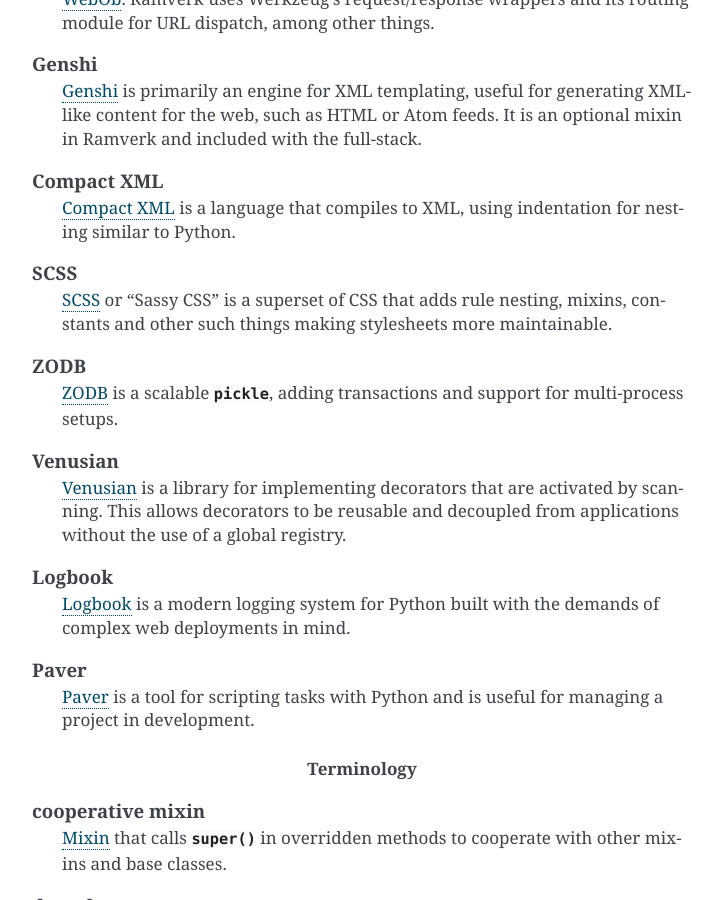
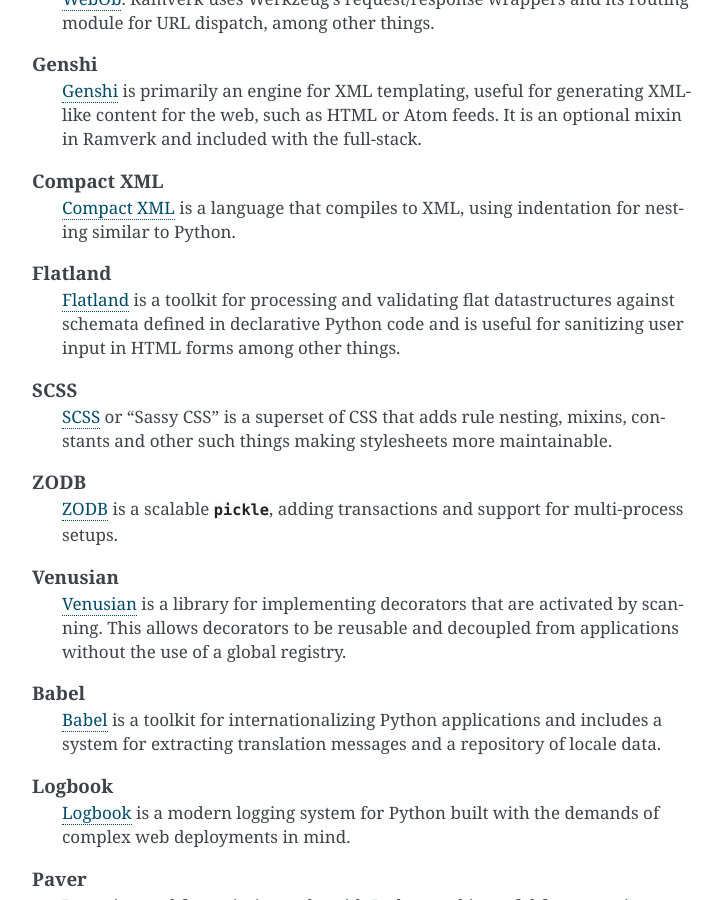
Before and after one commit to dag/relvlast, a Sphinx documentation site: the page built from docs/index.rst, in a window 1280 px wide and 900 px high, scrolled down 9111 px. Shown: the whole window, without its empty margins (388-1108 px from the left). Built offline with Sphinx 7.4.7, drawn with Linux system fonts in a browser that asks for light colours.

Commit message:
add flatland and babel to glossary

```diff
--- a/docs/index.rst
+++ b/docs/index.rst
@@ -817,6 +817,12 @@
     `Compact XML <http://packages.python.org/compactxml/>`_ is a language
     that compiles to XML, using indentation for nesting similar to Python.
 
+  Flatland
+    `Flatland <http://readthedocs.org/docs/flatland/en/latest/>`_ is a
+    toolkit for processing and validating flat datastructures against
+    schemata defined in declarative Python code and is useful for
+    sanitizing user input in HTML forms among other things.
+
   SCSS
     `SCSS <http://sass-lang.com/>`_ or "Sassy CSS" is a superset of CSS
     that adds rule nesting, mixins, constants and other such things making
@@ -832,6 +838,11 @@
     library for implementing decorators that are activated by scanning.
     This allows decorators to be reusable and decoupled from applications
     without the use of a global registry.
+
+  Babel
+    `Babel <http://babel.edgewall.org/>`_ is a toolkit for
+    internationalizing Python applications and includes a system for
+    extracting translation messages and a repository of locale data.
 
   Logbook
     `Logbook <http://packages.python.org/Logbook/>`_ is a modern logging
```
Also changed, not shown: 1 other file.
